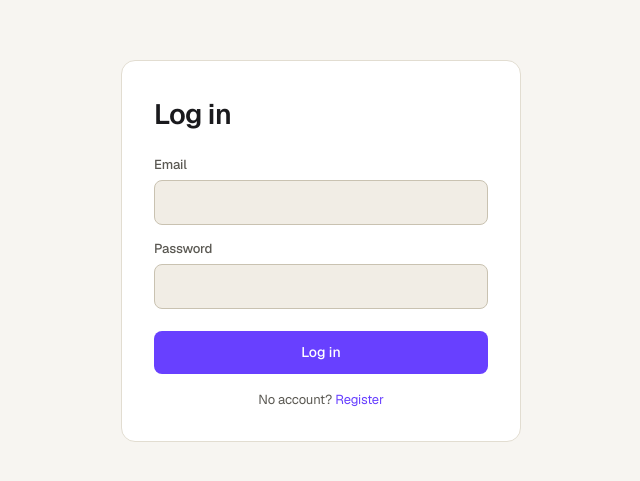
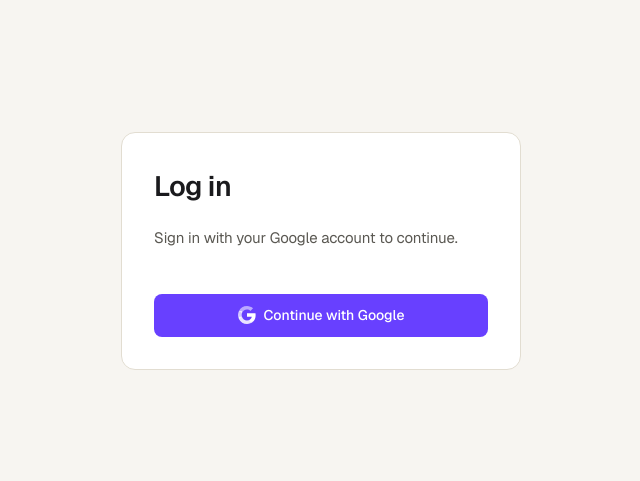
Before and after one commit to havaian/finshark, a Vue app in the folder frontend/: page /login in a window 1280 px wide. Shown: the part 149-630 px from the top of the page, without its empty margins (319-959 px from the left). Built offline with nearby package versions, Linux system fonts and the light colour scheme; no server answers.

Commit message:
Updated login page

```diff
--- a/frontend/src/pages/LoginPage.vue
+++ b/frontend/src/pages/LoginPage.vue
@@ -1,74 +1,53 @@
 <script setup lang="ts">
-import { ref } from 'vue';
-import { useRouter } from 'vue-router';
-import { useAuthStore } from '../stores/auth.store';
-import { AxiosError } from 'axios';
+import { useRoute } from 'vue-router';
 
-const email = ref('');
-const password = ref('');
-const submitting = ref(false);
-const errorMsg = ref<string | null>(null);
+const route = useRoute();
 
-const router = useRouter();
-const auth = useAuthStore();
+// Where to go after sign-in completes. Set by router.beforeEach when an
+// unauthenticated user hits a protected route. Stash it in sessionStorage so
+// the /auth/callback page can read it after Google's redirect — query params
+// don't survive the round-trip through Google.
+const NEXT_STORAGE_KEY = 'acca_duo.post_login_next';
 
-async function onSubmit() {
-  errorMsg.value = null;
-  submitting.value = true;
-  try {
-    await auth.login(email.value, password.value);
-    router.push({ name: 'dashboard' });
-  } catch (e) {
-    if (e instanceof AxiosError) {
-      errorMsg.value = (e.response?.data as { message?: string })?.message ?? 'login failed';
-    } else {
-      errorMsg.value = 'login failed';
-    }
-  } finally {
-    submitting.value = false;
+function onGoogleSignIn() {
+  const next = typeof route.query.next === 'string' ? route.query.next : null;
+  if (next) {
+    sessionStorage.setItem(NEXT_STORAGE_KEY, next);
+  } else {
+    sessionStorage.removeItem(NEXT_STORAGE_KEY);
   }
+
+  // Full-page navigation (not fetch): the backend sets an HttpOnly state cookie
+  // on /api/auth/google that must round-trip through the browser to the
+  // callback. VITE_API_BASE_URL already includes the /api prefix.
+  window.location.href = `${import.meta.env.VITE_API_BASE_URL}/auth/google`;
 }
 </script>
 
 <template>
   <main class="auth-page">
-    <form class="auth-card" @submit.prevent="onSubmit">
+    <div class="auth-card">
       <h1>Log in</h1>
+      <p class="dim" style="margin-bottom: 22px;">
+        Sign in with your Google account to continue.
+      </p>
 
-      <div class="field">
-        <label class="field-label">Email</label>
-        <input
-          v-model="email"
-          type="email"
-          required
-          autocomplete="email"
-        />
-      </div>
-
-      <div class="field">
-        <label class="field-label">Password</label>
-        <input
-          v-model="password"
-          type="password"
-          required
-          autocomplete="current-password"
-        />
-      </div>
-
-      <p v-if="errorMsg" class="error-text">{{ errorMsg }}</p>
-
-      <button
-        type="submit"
-        class="btn btn-primary btn-block"
-        :disabled="submitting"
-      >
-        {{ submitting ? 'Logging in…' : 'Log in' }}
+      <button type="button" class="btn btn-primary btn-block" @click="onGoogleSignIn">
+        <svg width="18" height="18" viewBox="0 0 18 18" xmlns="http://www.w3.org/2000/svg" aria-hidden="true">
+          <path fill="#FFFFFF"
+            d="M17.64 9.2c0-.637-.057-1.251-.164-1.84H9v3.481h4.844a4.14 4.14 0 0 1-1.796 2.716v2.258h2.908c1.702-1.567 2.684-3.874 2.684-6.615z" />
+          <path fill="#FFFFFF"
+            d="M9 18c2.43 0 4.467-.806 5.956-2.185l-2.908-2.258c-.806.54-1.837.86-3.048.86-2.344 0-4.328-1.584-5.036-3.711H.957v2.332A8.997 8.997 0 0 0 9 18z"
+            opacity="0.85" />
+          <path fill="#FFFFFF"
+            d="M3.964 10.706A5.41 5.41 0 0 1 3.682 9c0-.593.102-1.17.282-1.706V4.962H.957A8.997 8.997 0 0 0 0 9c0 1.452.348 2.827.957 4.038l3.007-2.332z"
+            opacity="0.7" />
+          <path fill="#FFFFFF"
+            d="M9 3.58c1.321 0 2.508.454 3.44 1.345l2.582-2.58C13.463.891 11.426 0 9 0A8.997 8.997 0 0 0 .957 4.962L3.964 7.294C4.672 5.166 6.656 3.58 9 3.58z"
+            opacity="0.55" />
+        </svg>
+        Continue with Google
       </button>
-
-      <p class="auth-foot">
-        No account?
-        <RouterLink to="/register" class="btn-link accent">Register</RouterLink>
-      </p>
-    </form>
+    </div>
   </main>
 </template>
```
